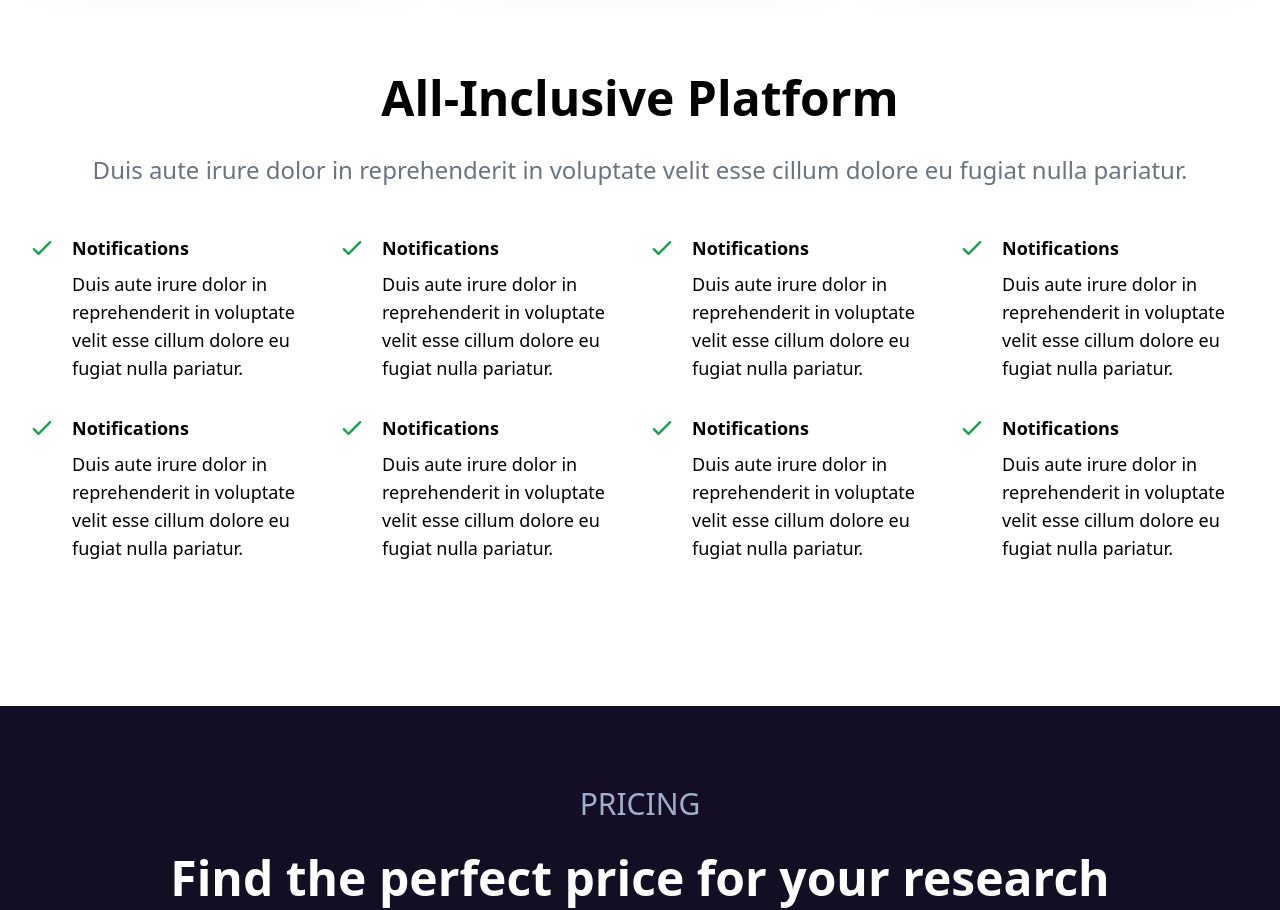
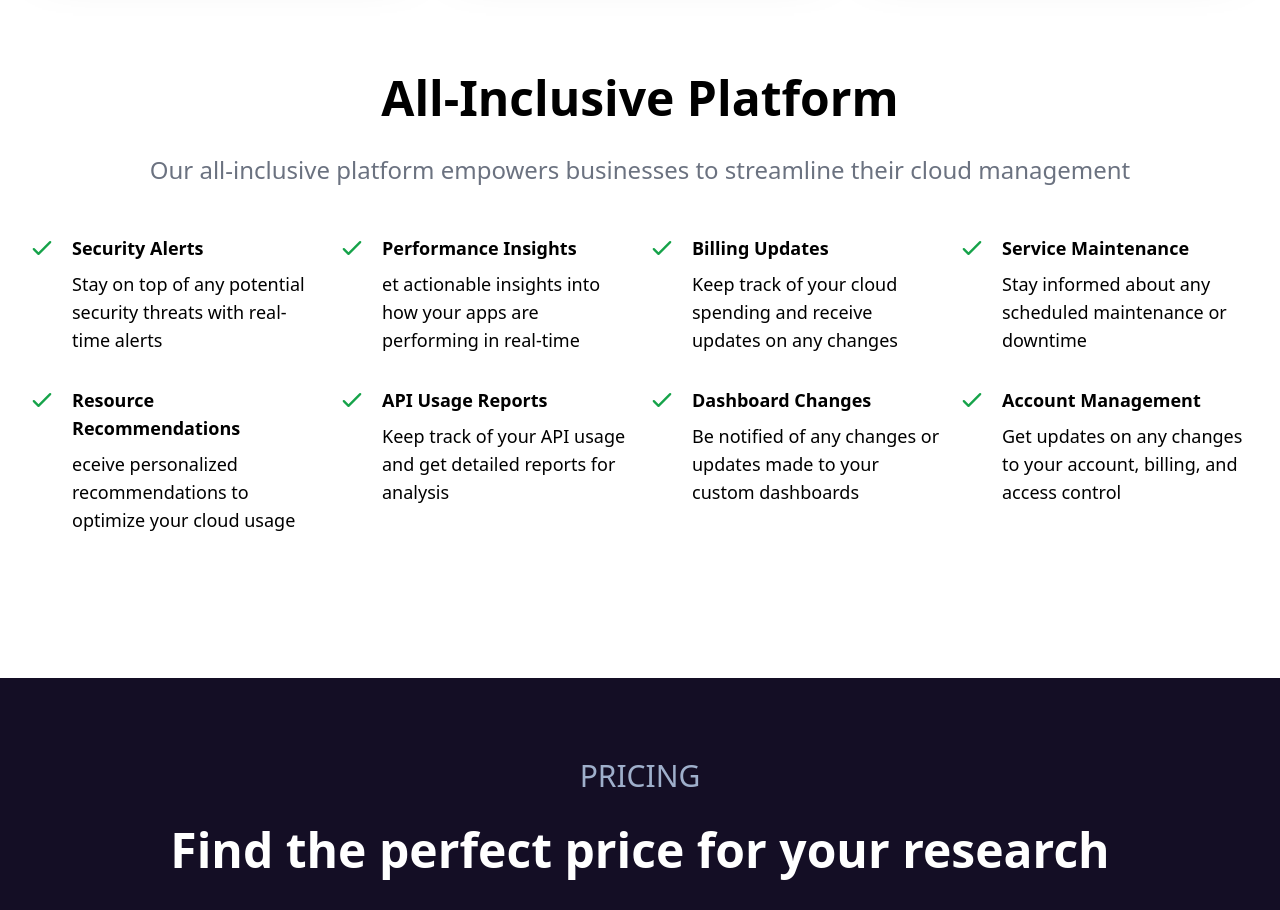
Before and after one commit to radosav-perisic/claut, a React (Vite) app: page / in a window 1280 px wide. Shown: the part 2380-3290 px from the top of the page. Built offline with nearby package versions, Linux system fonts and the light colour scheme.

Commit message:
Replace Lorem Ipsum in Notify with relevant text

```diff
--- a/src/components/Notify.jsx
+++ b/src/components/Notify.jsx
@@ -3,82 +3,118 @@ import React from "react";
 
 const Notify = () => {
   return (
-    <div name='platforms' className="w-full my-32">
+    <div name="platforms" className="w-full my-32">
       <div className="max-w-[1240px] mx-auto px-2">
-        <h2 className="text-5xl font-bold text-center">All-Inclusive Platform</h2>
-        <p className="text-2xl py-8 text-gray-500 text-center"> Duis aute irure dolor in reprehenderit in voluptate velit esse cillum dolore eu fugiat nulla pariatur.</p>
+        <h2 className="text-5xl font-bold text-center">
+          All-Inclusive Platform
+        </h2>
+        <p className="text-2xl py-8 text-gray-500 text-center">
+          {" "}
+          Our all-inclusive platform empowers businesses to streamline their
+          cloud management
+        </p>
 
         <div className="grid sm:grid-cols-2 lg:grid-cols-4 gap-4 pt-4">
           <div className="flex">
             <div>
-                <CheckIcon className="w-7 mr-4 text-green-600"/>
+              <CheckIcon className="w-7 mr-4 text-green-600" />
             </div>
             <div>
-                    <h3 className="font-bold text-lg">Notifications</h3>
-                    <p className="text-lg pt-2 pb-4"> Duis aute irure dolor in reprehenderit in voluptate velit esse cillum dolore eu fugiat nulla pariatur.</p>
+              <h3 className="font-bold text-lg">Security Alerts</h3>
+              <p className="text-lg pt-2 pb-4">
+                {" "}
+                Stay on top of any potential security threats with real-time
+                alerts
+              </p>
             </div>
           </div>
           <div className="flex">
             <div>
-                <CheckIcon className="w-7 mr-4 text-green-600"/>
+              <CheckIcon className="w-7 mr-4 text-green-600" />
             </div>
             <div>
-                    <h3 className="font-bold text-lg">Notifications</h3>
-                    <p className="text-lg pt-2 pb-4"> Duis aute irure dolor in reprehenderit in voluptate velit esse cillum dolore eu fugiat nulla pariatur.</p>
+              <h3 className="font-bold text-lg">Performance Insights</h3>
+              <p className="text-lg pt-2 pb-4">
+                {" "}
+                et actionable insights into how your apps are performing in
+                real-time
+              </p>
             </div>
           </div>
           <div className="flex">
             <div>
-                <CheckIcon className="w-7 mr-4 text-green-600"/>
+              <CheckIcon className="w-7 mr-4 text-green-600" />
             </div>
             <div>
-                    <h3 className="font-bold text-lg">Notifications</h3>
-                    <p className="text-lg pt-2 pb-4"> Duis aute irure dolor in reprehenderit in voluptate velit esse cillum dolore eu fugiat nulla pariatur.</p>
+              <h3 className="font-bold text-lg">Billing Updates</h3>
+              <p className="text-lg pt-2 pb-4">
+                {" "}
+                Keep track of your cloud spending and receive updates on any
+                changes
+              </p>
             </div>
           </div>
           <div className="flex">
             <div>
-                <CheckIcon className="w-7 mr-4 text-green-600"/>
+              <CheckIcon className="w-7 mr-4 text-green-600" />
             </div>
             <div>
-                    <h3 className="font-bold text-lg">Notifications</h3>
-                    <p className="text-lg pt-2 pb-4"> Duis aute irure dolor in reprehenderit in voluptate velit esse cillum dolore eu fugiat nulla pariatur.</p>
+              <h3 className="font-bold text-lg">Service Maintenance</h3>
+              <p className="text-lg pt-2 pb-4">
+                {" "}
+                Stay informed about any scheduled maintenance or downtime
+              </p>
             </div>
           </div>
           <div className="flex">
             <div>
-                <CheckIcon className="w-7 mr-4 text-green-600"/>
+              <CheckIcon className="w-7 mr-4 text-green-600" />
             </div>
             <div>
-                    <h3 className="font-bold text-lg">Notifications</h3>
-                    <p className="text-lg pt-2 pb-4"> Duis aute irure dolor in reprehenderit in voluptate velit esse cillum dolore eu fugiat nulla pariatur.</p>
+              <h3 className="font-bold text-lg">Resource Recommendations</h3>
+              <p className="text-lg pt-2 pb-4">
+                {" "}
+                eceive personalized recommendations to optimize your cloud usage
+              </p>
             </div>
           </div>
           <div className="flex">
             <div>
-                <CheckIcon className="w-7 mr-4 text-green-600"/>
+              <CheckIcon className="w-7 mr-4 text-green-600" />
             </div>
             <div>
-                    <h3 className="font-bold text-lg">Notifications</h3>
-                    <p className="text-lg pt-2 pb-4"> Duis aute irure dolor in reprehenderit in voluptate velit esse cillum dolore eu fugiat nulla pariatur.</p>
+              <h3 className="font-bold text-lg">API Usage Reports</h3>
+              <p className="text-lg pt-2 pb-4">
+                {" "}
+                Keep track of your API usage and get detailed reports for
+                analysis
+              </p>
             </div>
           </div>
           <div className="flex">
             <div>
-                <CheckIcon className="w-7 mr-4 text-green-600"/>
+              <CheckIcon className="w-7 mr-4 text-green-600" />
             </div>
             <div>
-                    <h3 className="font-bold text-lg">Notifications</h3>
-                    <p className="text-lg pt-2 pb-4"> Duis aute irure dolor in reprehenderit in voluptate velit esse cillum dolore eu fugiat nulla pariatur.</p>
+              <h3 className="font-bold text-lg">Dashboard Changes</h3>
+              <p className="text-lg pt-2 pb-4">
+                {" "}
+                Be notified of any changes or updates made to your custom
+                dashboards
+              </p>
             </div>
           </div>
           <div className="flex">
             <div>
-                <CheckIcon className="w-7 mr-4 text-green-600"/>
+              <CheckIcon className="w-7 mr-4 text-green-600" />
             </div>
             <div>
-                    <h3 className="font-bold text-lg">Notifications</h3>
-                    <p className="text-lg pt-2 pb-4"> Duis aute irure dolor in reprehenderit in voluptate velit esse cillum dolore eu fugiat nulla pariatur.</p>
+              <h3 className="font-bold text-lg">Account Management</h3>
+              <p className="text-lg pt-2 pb-4">
+                {" "}
+                Get updates on any changes to your account, billing, and access
+                control
+              </p>
             </div>
           </div>
         </div>
```
Lines whose indentation alone changed are shown as unchanged.
